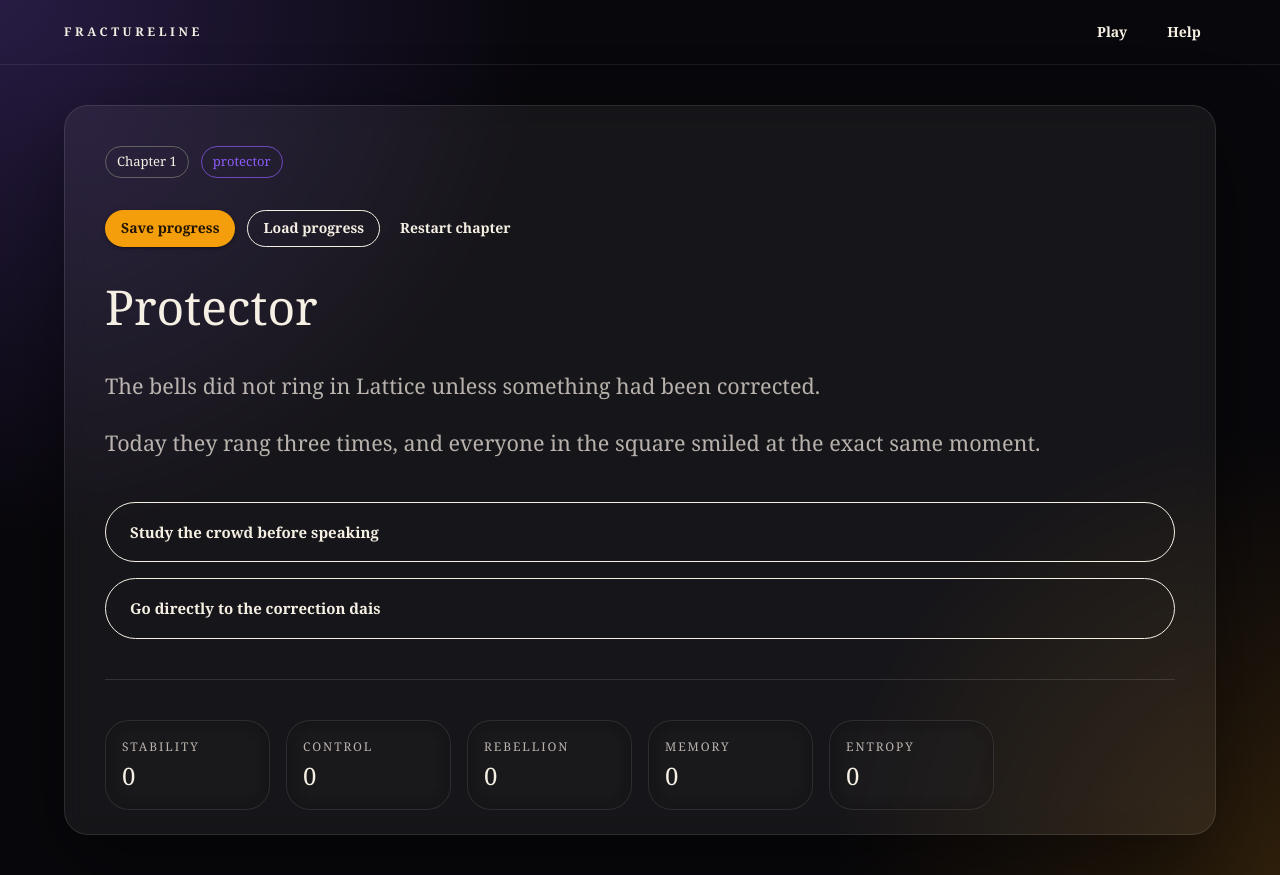
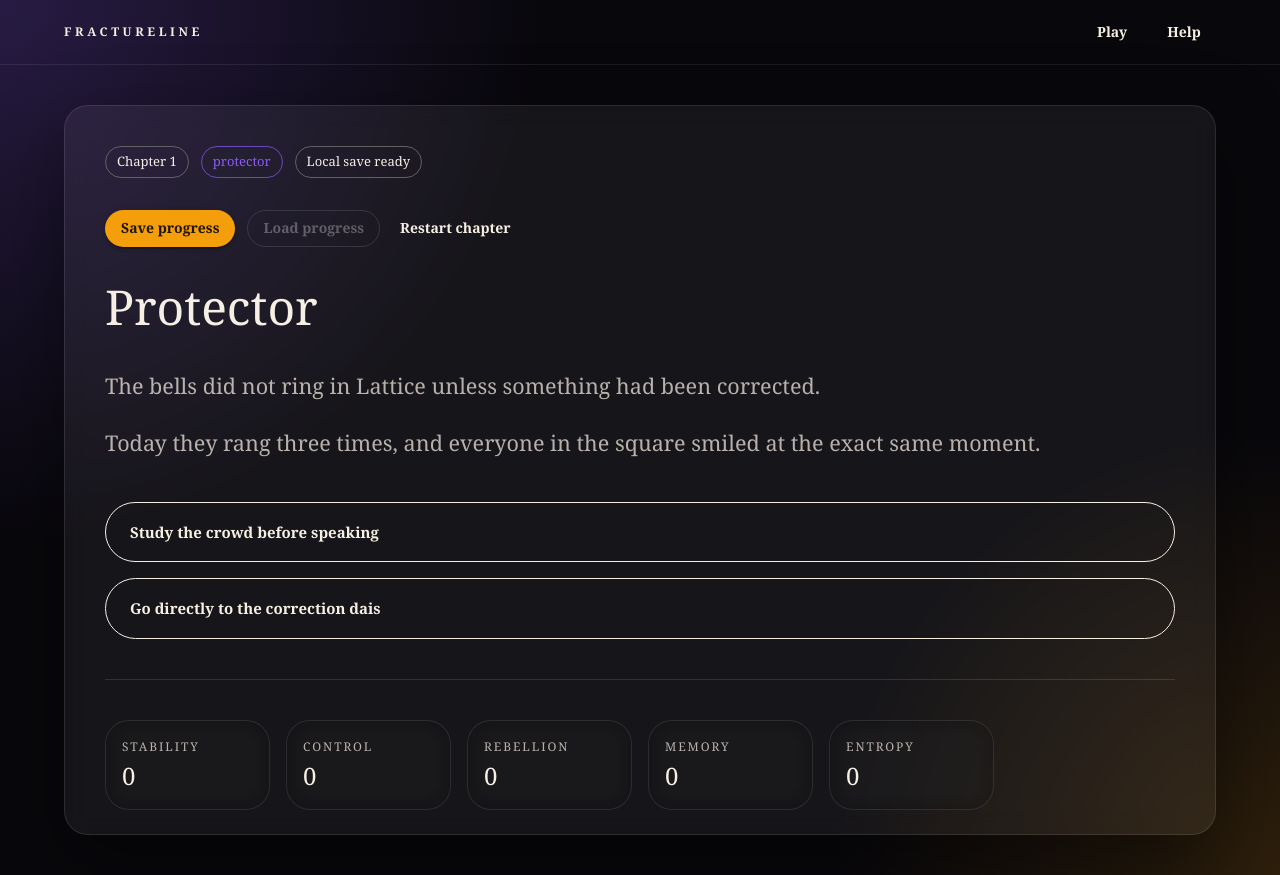
Before and after one commit to maniator/a-fracture-in-time, a Next.js app in the folder apps/web/: page /play in a window 1280 px wide. Built offline with nearby package versions, Linux system fonts and the light colour scheme.

Commit message:
storage: hydrate IndexedDB save status in scene renderer

```diff
--- a/apps/web/components/scene-renderer.tsx
+++ b/apps/web/components/scene-renderer.tsx
@@ -1,6 +1,6 @@
 'use client';
 
-import { useMemo } from 'react';
+import { useEffect, useMemo } from 'react';
 import Alert from '@mui/material/Alert';
 import Box from '@mui/material/Box';
 import Button from '@mui/material/Button';
@@ -16,8 +16,12 @@ import { chapterOne } from '@/content/chapter-one';
 import { useGameStore } from '@/store/game-store';
 
 export function SceneRenderer() {
-  const { state, choose, save, load, reset } = useGameStore();
+  const { state, choose, hydrateSaveStatus, save, load, reset, hasSave, isPersistenceReady } = useGameStore();
   const scene = chapterOne[state.currentSceneId];
+
+  useEffect(() => {
+    void hydrateSaveStatus();
+  }, [hydrateSaveStatus]);
 
   const choices = useMemo(() => {
     if (!scene) return [];
@@ -28,7 +32,7 @@ export function SceneRenderer() {
     return (
       <Alert
         severity="error"
-        action={<Button color="inherit" onClick={reset}>Restart</Button>}
+        action={<Button color="inherit" onClick={() => void reset()}>Restart</Button>}
       >
         Scene not found: {state.currentSceneId}
       </Alert>
@@ -43,12 +47,13 @@ export function SceneRenderer() {
         <Stack direction="row" spacing={1.5} sx={{ mb: 4, flexWrap: 'wrap' }}>
           <Chip label={`Chapter ${scene.chapter}`} variant="outlined" />
           <Chip label={scene.pov} color="primary" variant="outlined" />
+          <Chip label={isPersistenceReady ? 'Local save ready' : 'Checking saves'} color={hasSave ? 'secondary' : 'default'} variant="outlined" />
         </Stack>
 
         <Stack direction={{ xs: 'column', sm: 'row' }} spacing={1.5} sx={{ mb: 4 }}>
-          <Button variant="contained" color="secondary" onClick={save}>Save progress</Button>
-          <Button variant="outlined" color="inherit" onClick={() => load()}>Load progress</Button>
-          <Button variant="text" color="inherit" onClick={reset}>Restart chapter</Button>
+          <Button variant="contained" color="secondary" onClick={() => void save()}>Save progress</Button>
+          <Button variant="outlined" color="inherit" disabled={!isPersistenceReady || !hasSave} onClick={() => void load()}>Load progress</Button>
+          <Button variant="text" color="inherit" onClick={() => void reset()}>Restart chapter</Button>
         </Stack>
 
         <Typography id="scene-title" component="h1" variant="h3" sx={{ fontSize: { xs: '2rem', md: '3rem' } }}>
@@ -79,7 +84,7 @@ export function SceneRenderer() {
         </Stack>
 
         {chapterComplete ? (
-          <Alert severity="success" sx={{ mt: 4 }} action={<Button color="inherit" onClick={reset}>Replay</Button>}>
+          <Alert severity="success" sx={{ mt: 4 }} action={<Button color="inherit" onClick={() => void reset()}>Replay</Button>}>
             <Typography sx={{ fontWeight: 700 }}>Chapter 1 complete.</Typography>
             <Typography variant="body2">The next chapter will build from this state and the contradiction you exposed.</Typography>
           </Alert>
```
